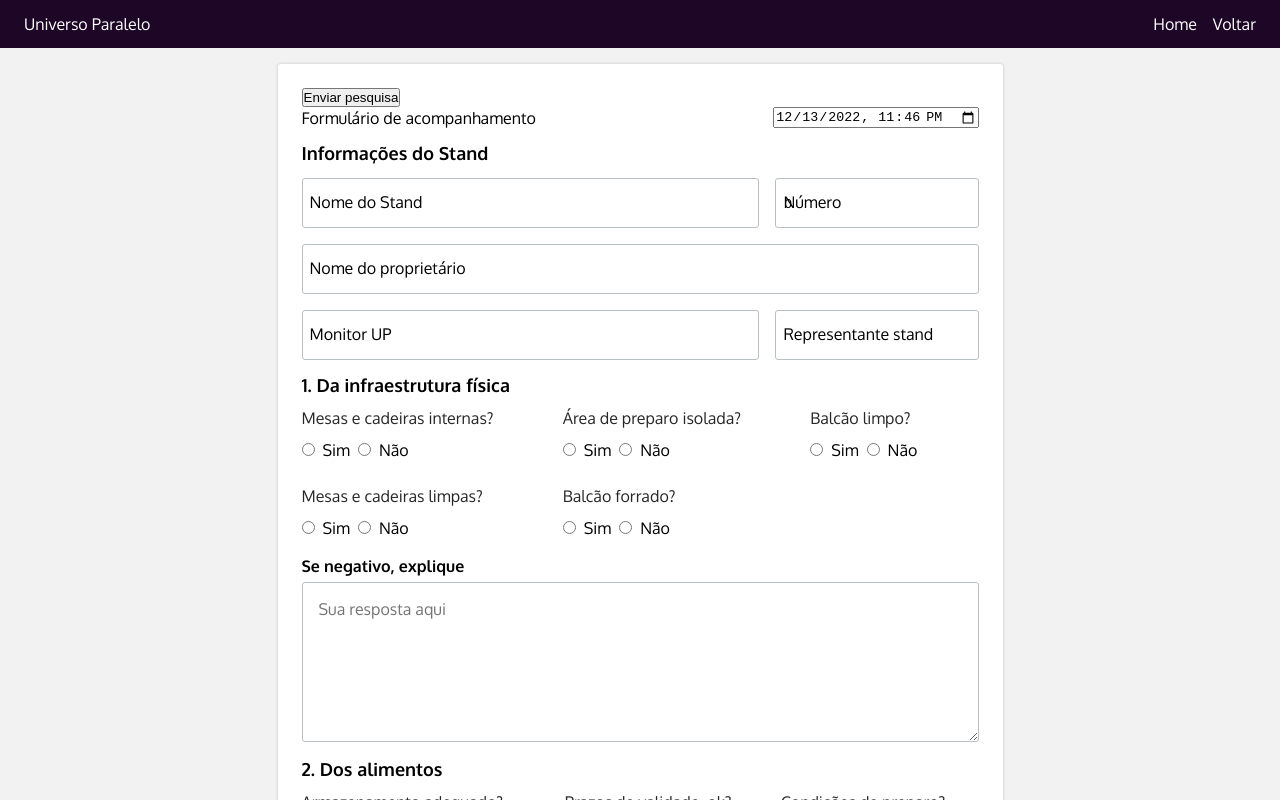
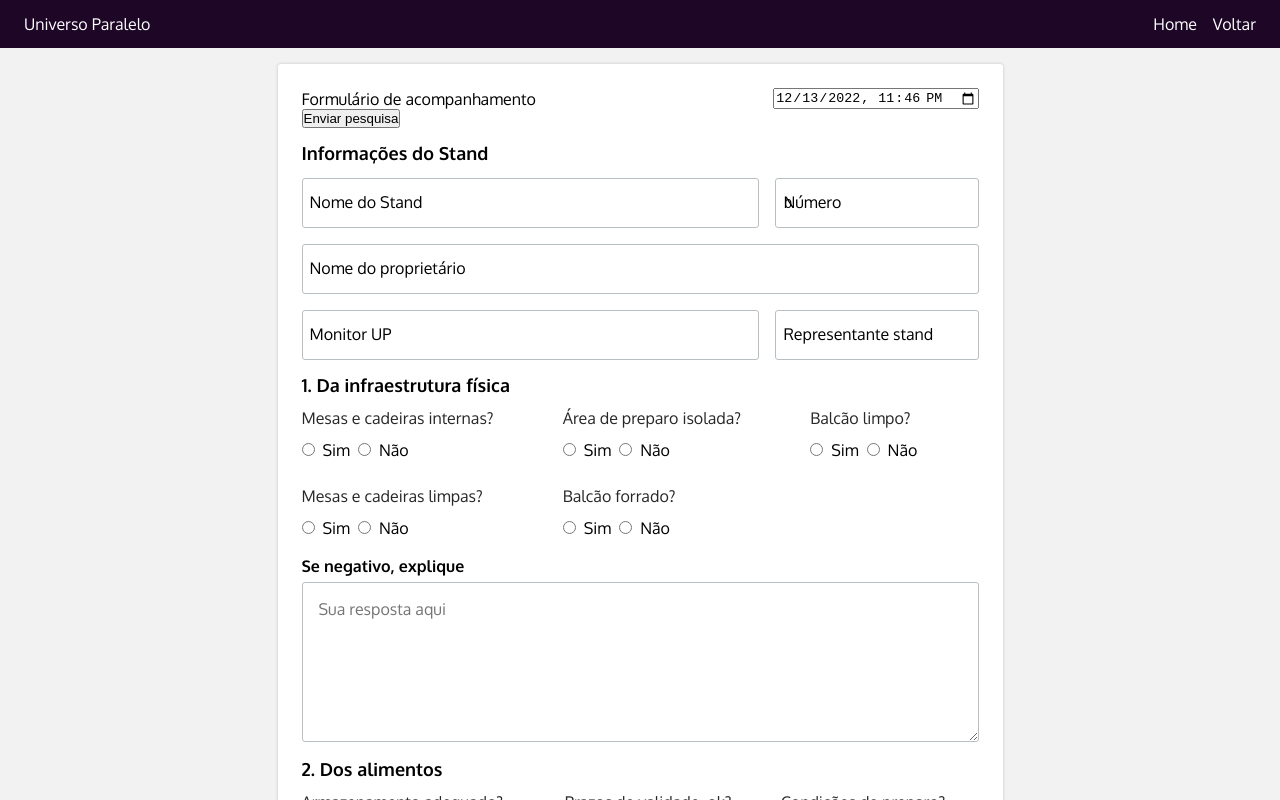
Before and after one commit to joaogomes13/reports-up, a React (Create React App) app in the folder frontend/: page / in a window 1280 px wide. Shown: the top 800 px of the page. Built offline with nearby package versions, Linux system fonts and the light colour scheme.

Commit message:
Adicionando equipamentos

```diff
--- a/frontend/src/components/ListField/index.tsx
+++ b/frontend/src/components/ListField/index.tsx
@@ -1,41 +1,43 @@
-import React, { useEffect, useState } from 'react';
+import React, { useState } from 'react';
 import style from './ListField.module.scss';
 import { BiTrash, BiAddToQueue } from 'react-icons/bi';
 import { v4 as uuidv4 } from 'uuid';
+import { Equipamentos } from '../../types';
 
 interface Props {
   name: string,
+  data: Equipamentos[],
+  setData: React.Dispatch<React.SetStateAction<Equipamentos[]>>
 }
 
-export default function ListField({ name }: Props) {
-  const [formTest, setFormTest] = useState([{ id: '', equipament: '', qtd: 0, ptc: 0 }])
+export default function ListField({ name, data, setData }: Props) {
 
   const removeEquipament = (id: string) => {
-    let _formTest = [...formTest];
+    let _formTest = [...data];
     _formTest = _formTest.filter(formTest => formTest.id !== id)
     if (_formTest.length >= 1) {
-      setFormTest(_formTest);
+      setData(_formTest);
     }
   }
 
   const addEquipament = () => {
-    let _formTest = [...formTest];
+    let _formTest = [...data];
     _formTest.push({
       equipament: '',
       qtd: 0,
       ptc: 0,
       id: uuidv4()
     })
-    setFormTest(_formTest);
+    setData(_formTest);
   }
 
   const handleEquipamentChange = (id: string, event: React.ChangeEvent<HTMLInputElement>) => {
-    const index = formTest.findIndex(e => e.id === id);
+    const index = data.findIndex(e => e.id === id);
 
-    let _formTest = [...formTest] as any;
+    let _formTest = [...data] as any;
+
     _formTest[index][event.target.name] = event.target.value
-
-    setFormTest(_formTest);
+    setData(_formTest);
   }
 
   return (
@@ -43,19 +45,19 @@ export default function ListField({ name }: Props) {
       {
         <div>
           {
-            formTest.map((element, index) => (
+            data.map((element, index) => (
               <div className={style.list} key={index}>
                 <div className={style.list__inputs}>
                   <label>
                     Nome do equipamento
-                    <input className={style.list__inputs_larger} id={name + 'No'} type="text" name={name} required onChange={(e) => handleEquipamentChange(element.id, e)} />
+                    <input className={style.list__inputs_larger} id={name + 'Nome'} type="text" name='equipament' required onChange={(e) => handleEquipamentChange(element.id, e)} />
                   </label>
                   <label>
                     Quatidade
-                    <input className={style.list__inputs_smaller} id={name + 'No'} type="number" name={name} required onChange={(e) => handleEquipamentChange(element.id, e)} />
+                    <input className={style.list__inputs_smaller} id={name + 'Qtd'} type="number" name='qtd' required onChange={(e) => handleEquipamentChange(element.id, e)} />
                   </label>
                   <label>Potência
-                    <input className={style.list__inputs_smaller} id={name + 'No'} type="number" name={name} onChange={(e) => handleEquipamentChange(element.id, e)} />
+                    <input className={style.list__inputs_smaller} id={name + 'Ptc'} type="number" name='ptc' onChange={(e) => handleEquipamentChange(element.id, e)} />
                   </label>
                 </div>
                 <div className={style.list__btns}>
--- a/frontend/src/pages/Form/index.tsx
+++ b/frontend/src/pages/Form/index.tsx
@@ -1,12 +1,12 @@
-import { useEffect, useState } from 'react';
+import { useEffect, useState, FormEvent } from 'react';
 import InputField from '../../components/InputField';
 import SearchField from '../../components/SearchField';
 import style from './Form.module.scss';
-import { Formulario } from '../../types';
+import { Formulario, Equipamentos } from '../../types';
 import FormGroup from '../../components/FormGroup';
 import CommentField from '../../components/CommentField';
 import ListField from '../../components/ListField';
-import  {setupApiClient}  from '../../services/api';
+import  api  from '../../services/api';
 
 
 export default function Form() {
@@ -17,15 +17,69 @@ export default function Form() {
     const [agent, setAgent] = useState('');
 
     const [form, setForm] = useState([{}] as Formulario[]);
+    const [equipamento, setEquipamento] = useState([{}] as Equipamentos[]);
 
     const date = new Date().toISOString().slice(0, 16);
 
     useEffect(() => {
-        console.log(form[0].justificativaAlimento);
-    }, [form])
+        console.log(equipamento);
+    }, [equipamento])
 
-    const sendPesquisa = async () => {
-        const api = setupApiClient();
+    const sendPesquisa = async (e: FormEvent ) => {
+        e.preventDefault();
+
+        console.log({
+            nameStand: standNome.toString(),
+            ownerName: name.toString(),
+            monitorUp: monitor.toString(),
+            number: Number(number),
+            representative: agent.toString(),
+
+            mesaCadeirasInternas: Boolean(form[0].mesaCadeirasLimpas),
+            areaPreparoIsolado: Boolean(form[0].mesasCadeirasInternas),
+            balcaoLimpo: Boolean(form[0].balcaoLimpo),
+            mesaCadeirasLimpas: Boolean(form[0].mesaCadeirasLimpas),
+            balcaoForrado: Boolean(form[0].balcaoForrado),
+            justificativaInfraestrutura: form[0].justificativaInfraestrutura?.toString(),
+
+            armazenamentoAdequado: Boolean(form[0].armazenamentoAdequado),
+            validade: Boolean(form[0].validade),
+            condicaoPreparo: Boolean(form[0].condicaoPreparo),
+            balcaoAdequado: Boolean(form[0].balcaoAdequado),
+            justificativaAlimento: form[0].justificativaAlimento?.toString(),
+
+            toucas: Boolean(form[0].toucas),
+            alcoolGel: Boolean(form[0].alcoolGel),
+            mascaras: Boolean(form[0].mascaras),
+            justificativaPreparo: form[0].justificativaPreparo?.toString(),
+
+            trajeAdequado: Boolean(form[0].trajeAdequado),
+            duraveis: Boolean(form[0].duraveis),
+            descartaveis: Boolean(form[0].descartaveis),
+            justificativaAtendimento: form[0].justificativaAtendimento?.toString(),
+
+            organicoSecoSeparado: Boolean(form[0].organicoSecoSeparado),
+            oleoSeparado: Boolean(form[0].oleoSeparado),
+            lixeirasTampadas: Boolean(form[0].lixeirasTampadas),
+            justificativaResiduo: form[0].justificativaResiduo?.toString(),
+
+            ambienteInternoLimpo: Boolean(form[0].ambienteInternoLimpo),
+            ambienteExternoLimpo: Boolean(form[0].ambienteExternoLimpo),
+            cozinhaLimpa: Boolean(form[0].cozinhaLimpa),
+            justificativaAmbiente: form[0].justificativaAmbiente?.toString(),
+
+            equipamentos: equipamento,
+            justificativaEquipamento: "n/a",
+
+            faltouEnergia: Boolean(form[0].faltouEnergia),
+            faltouRecolhimentoLixo: Boolean(form[0].faltouRecolhimentoLixo),
+            faltouAgua: Boolean(form[0].faltouAgua),
+            justificativaStand: form[0].justificativaStand?.toString(),
+
+            justificativaRecomendacao: form[0].justificativaRecomendacao?.toString(),
+
+        });
+
         await api.post('/form',{
             nameStand: standNome.toString(),
             ownerName: name.toString(),
@@ -66,6 +120,7 @@ export default function Form() {
             cozinhaLimpa: Boolean(form[0].cozinhaLimpa),
             justificativaAmbiente: form[0].justificativaAmbiente?.toString(),
 
+            equipamentos: equipamento,
             justificativaEquipamento: "n/a",
 
             faltouEnergia: Boolean(form[0].faltouEnergia),
@@ -79,19 +134,20 @@ export default function Form() {
             alert('Enviado!' + response.data);
           }).catch((error) => {
             console.log('Erro ao enviar:', error);
-          })
+          });
 
         }
 
     return (
         <div className={style.container}>
-            <button type='button' onClick={sendPesquisa}>Enviar pesquisa</button>
+
             <div className={style.header}>
                 <h1>Formulário de acompanhamento</h1>
                 <input type='datetime-local' value={date} />
             </div>
             <section>
-                <form className={style.info}>
+                <form className={style.info} onSubmit={sendPesquisa}>
+                    <button type='submit'>Enviar pesquisa</button>
                     <FormGroup title='Informações do Stand' name='Informacoes do Stand'>
                         <div className={style.form__info}>
                             <div className={style.form__info_first}>
@@ -157,7 +213,7 @@ export default function Form() {
                         <CommentField title='Se negativo, explique' name="justificativaAmbiente" data={form[0].justificativaAmbiente} object={form} setData={setForm} />
                     </FormGroup>
                     <FormGroup title='7. Dos equipamentos' name='Equipamentos'>
-                        <ListField name='equipamentos' />
+                        <ListField name='equipamentos' data={equipamento} setData={setEquipamento} />
                     </FormGroup>
                     <FormGroup title='8. Do stand' name='Stand'>
                         <div className={style.form__search}>
--- a/frontend/src/services/api.ts
+++ b/frontend/src/services/api.ts
@@ -1,13 +1,9 @@
-import axios from 'axios'
+import axios from 'axios';
 
-export function setupApiClient(ctx = undefined){
+const api = axios.create({
+        baseURL: 'http://localhost:3333',
+        timeout: 1000
+    }
+);
 
-    const api = axios.create({
-        baseURL: 'http://localhost:3333',
-
-    })
-
-
-    return api;
-
-}
+export default api;
```
Also changed, not shown: frontend/src/types/index.ts (+4 -19 lines).
